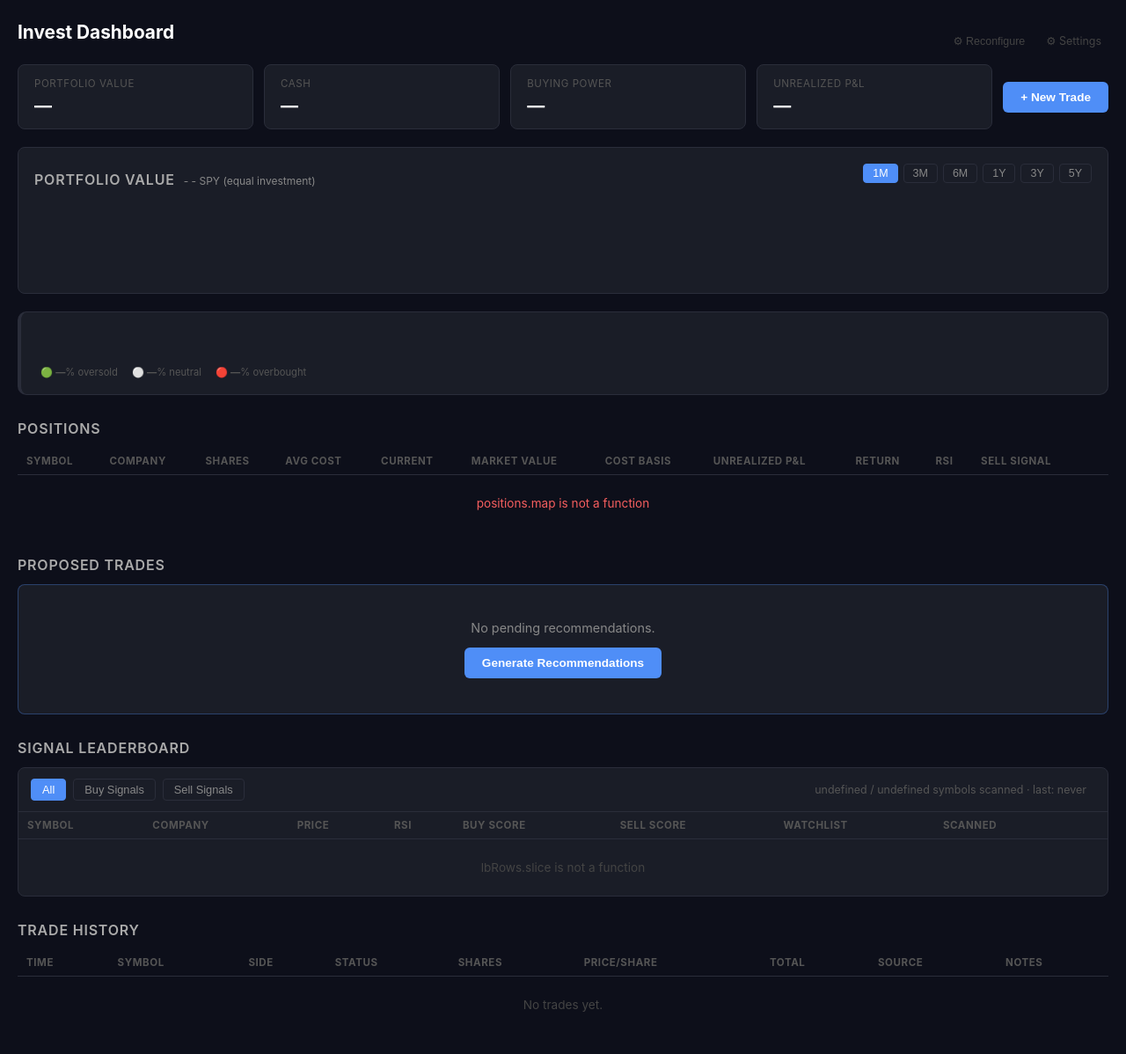
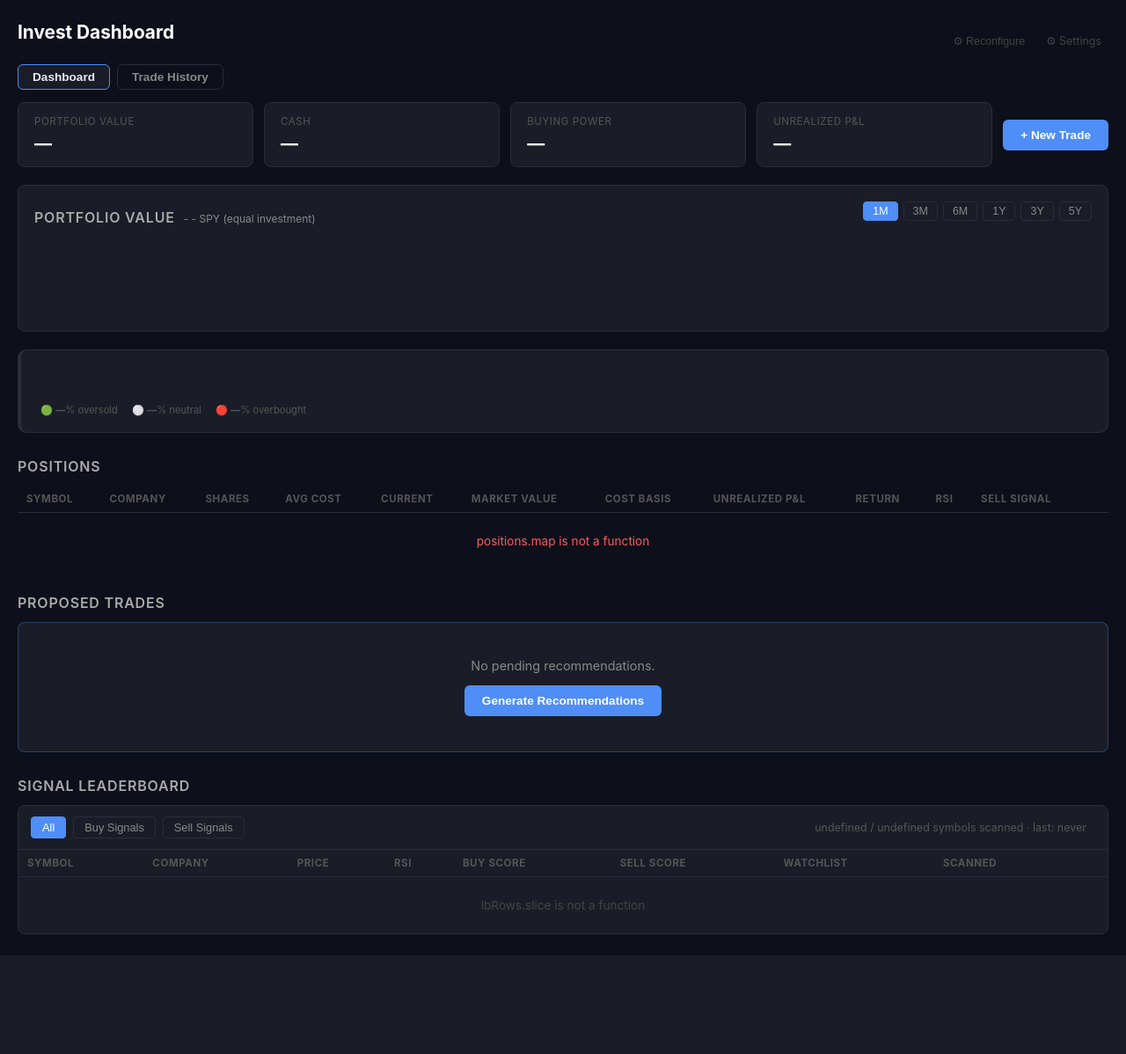
Before and after one commit to smaniktahla/homelab-trader, a FastAPI app: template api/templates/dashboard.html in a window 1280 px wide. Shown: the whole page at 88% size. After the commit the page ends 1062 px from the top, so only its background shows below. Run offline with FastAPI, Linux system fonts and the light colour scheme; the template is opened without the code that fills it, so the values that code supplies are empty; parts of the project's set-up code (start-up, migrations or seed data) failed here and were passed over; some libraries are stand-ins or nearby versions.

Commit message:
Split Trade History into its own dashboard tab
Dashboard is meant for at-a-glance big-picture state; trade-by-trade history is detail that does not belong on the same view. Added a page-level tab bar (page-tab-btn, deliberately a different class from the leaderboard buy/sell tab-btn so setLbSide does not deactivate it) with two panels: page-dashboard (account bar through Signal Leaderboard, unchanged) and page-history (Trade History table, now hidden by default). loadTrades() keeps firing on the same triggers as before so the tab has fresh data whenever the user switches to it.

```diff
--- a/api/templates/dashboard.html
+++ b/api/templates/dashboard.html
@@ -59,6 +59,14 @@
   .lb-controls span { color: #555; font-size: .78rem; margin-left: auto; }
   .tab-btn { padding: 4px 12px; border-radius: 4px; border: 1px solid #2a2d3a; background: transparent; color: #888; font-size: .8rem; cursor: pointer; }
   .tab-btn.active { background: #4f8ef7; color: #fff; border-color: #4f8ef7; }
+
+  /* Page-level tabs (Dashboard / Trade History) -- deliberately a separate
+     class from .tab-btn so the leaderboard's buy/sell filter switcher
+     (setLbSide, which does document.querySelectorAll('.tab-btn')) can't
+     accidentally deactivate these. */
+  .page-tabs { display: flex; gap: 8px; margin-bottom: 14px; }
+  .page-tab-btn { padding: 6px 16px; border-radius: 6px; border: 1px solid #2a2d3a; background: transparent; color: #888; font-size: .85rem; font-weight: 600; cursor: pointer; }
+  .page-tab-btn.active { background: #1a1d27; color: #e8eaf6; border-color: #4f8ef7; }
   .score-bar { display: inline-block; height: 6px; border-radius: 3px; vertical-align: middle; margin-left: 6px; }
   th.sortable { cursor: pointer; user-select: none; }
   th.sortable:hover { color: #aaa; }
@@ -251,6 +259,13 @@
     </div>
   </div>
 
+  <div class="page-tabs">
+    <button class="page-tab-btn active" id="page-tab-dashboard" onclick="showPageTab('dashboard',this)">Dashboard</button>
+    <button class="page-tab-btn" id="page-tab-history" onclick="showPageTab('history',this)">Trade History</button>
+  </div>
+
+  <div id="page-dashboard">
+
   <!-- Account bar -->
   <div class="account-bar">
     <div class="stat-card"><div class="label">Portfolio Value</div><div class="value" id="portfolio-value">—</div></div>
@@ -412,7 +427,10 @@
     </table>
   </div>
 
+  </div><!-- /page-dashboard -->
+
   <!-- Trade History -->
+  <div id="page-history" style="display:none">
   <h2>Trade History</h2>
   <table>
     <thead><tr>
@@ -421,6 +439,7 @@
     </tr></thead>
     <tbody id="trades-body"><tr><td colspan="9" class="no-data">Loading…</td></tr></tbody>
   </table>
+  </div><!-- /page-history -->
 </div>
 
 <!-- Trade Modal -->
@@ -456,6 +475,13 @@
 const fmt = (n, d=2) => n == null ? '—' : Number(n).toLocaleString('en-US', {minimumFractionDigits:d, maximumFractionDigits:d});
 const fmtUSD = n => n == null ? '—' : '$' + fmt(n);
 const sourceLabel = { manual: '👤 Manual', model_approved: '🤖 Model', auto: '⚡ Auto', advisor_stop_loss: '⚠️ Stop-loss' };
+
+function showPageTab(name, btn) {
+  document.getElementById('page-dashboard').style.display = name === 'dashboard' ? '' : 'none';
+  document.getElementById('page-history').style.display = name === 'history' ? '' : 'none';
+  document.querySelectorAll('.page-tab-btn').forEach(b => b.classList.remove('active'));
+  btn.classList.add('active');
+}
 
 function statusBadge(s) {
   const map = {
```
